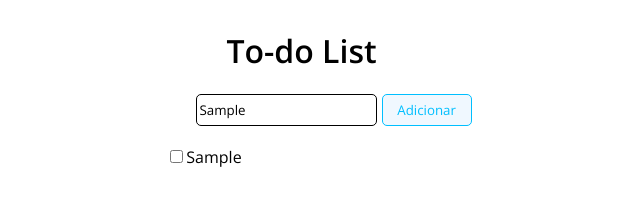
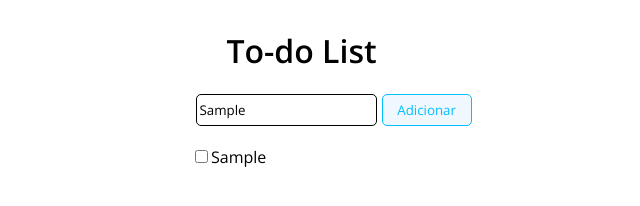
Before and after one commit to edilenemartins/projeto_to_do_list, a plain HTML site: page index.html in a window 1280 px wide. Both pictures are taken after typing "Sample" into the empty fields and a click on the button "Adicionar". Shown: the full height of the page, 291-931 px from the left. Drawn offline with nearby package versions, Linux system fonts and the light colour scheme.

Commit message:
melhorando o projeto

```diff
--- a/assets/css/to-do_list.css
+++ b/assets/css/to-do_list.css
@@ -27,9 +27,18 @@ body {
 }
 
 #tasks {
+    display: flex;
+    flex-direction: column;
     margin-top: 20px;
-    margin-left: -290px;
 }
+
+.task-item {
+    display: flex;
+    align-items: center;
+    margin-bottom: 10px;
+    margin-left: -158px;
+    position: relative;
+  }
 
 :checked + label {
     text-decoration: line-through;
--- a/assets/js/to-do_list.js
+++ b/assets/js/to-do_list.js
@@ -9,12 +9,29 @@ function adicionaTarefa() {
     // pegar o valor informado no input.
     var texto = document.getElementById('texto').value;
 
-    // pegar o conteúdo do elemento que irá guardar os valores informados.
-    let lista_tarefas = document.getElementById('tasks').innerHTML;
+    // pegar a div para inserir a lista de tarefas
+    var lista = document.getElementById('tasks');
 
-    // acrescenta à lista o novo valor sem perder o que já foi informado.
-    lista_tarefas += "<input type='checkbox' id='checkbox'></input><label for='checkbox'>" + texto + "</label>" + "<br>";
+    // criando o novo elemento na página (um input checkbox + a label com o valor digitado)
+    const lista_tarefas = document.createElement('div'); // cria uma nova div para colocar cada tarefa nova
+    const novaTarefa = document.createElement('input');
+	const novoLabel = document.createElement('label');
+	const novaDescricao = document.createTextNode(texto); // insere o valor informado no input na nova tarefa
 
-    // atualiza o campo que guarda as tarefas informadas com os novos valores.
-    document.getElementById('tasks').innerHTML = lista_tarefas;
+    // cria o tipo checkbox e coloca um id para o input criado acima.
+    novaTarefa.setAttribute('type', 'checkbox');
+    novaTarefa.setAttribute('id', texto);
+
+    // cria o atributo da label criada acima referenciando ao input através do for
+    // e adiciona a nova descrição de tarefa ao novo label.
+    novoLabel.setAttribute('for', texto); // for quer dizer que referencia ao input acima do checkbox.
+    novoLabel.appendChild(novaDescricao);
+
+    // adiciona à div criada no index.html
+    lista_tarefas.classList.add('task-item');
+    lista_tarefas.appendChild(novaTarefa);
+    lista_tarefas.appendChild(novoLabel);
+
+    // dentro do div tasks do index.html adiciona a minha nova tarefa
+    lista.appendChild(lista_tarefas);
 }
```
